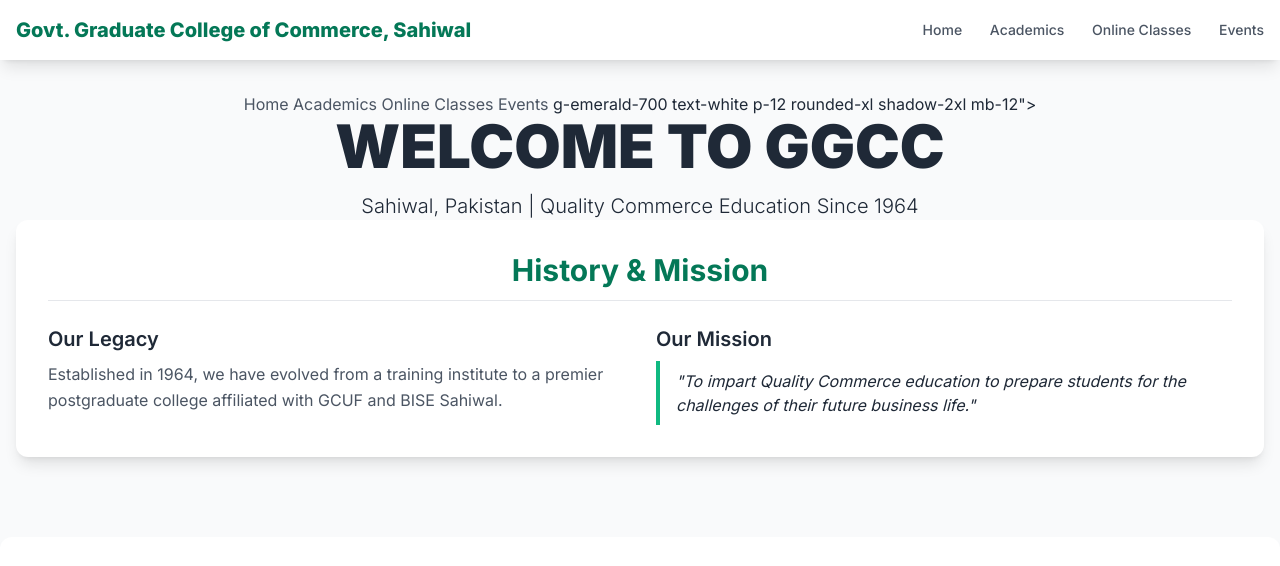
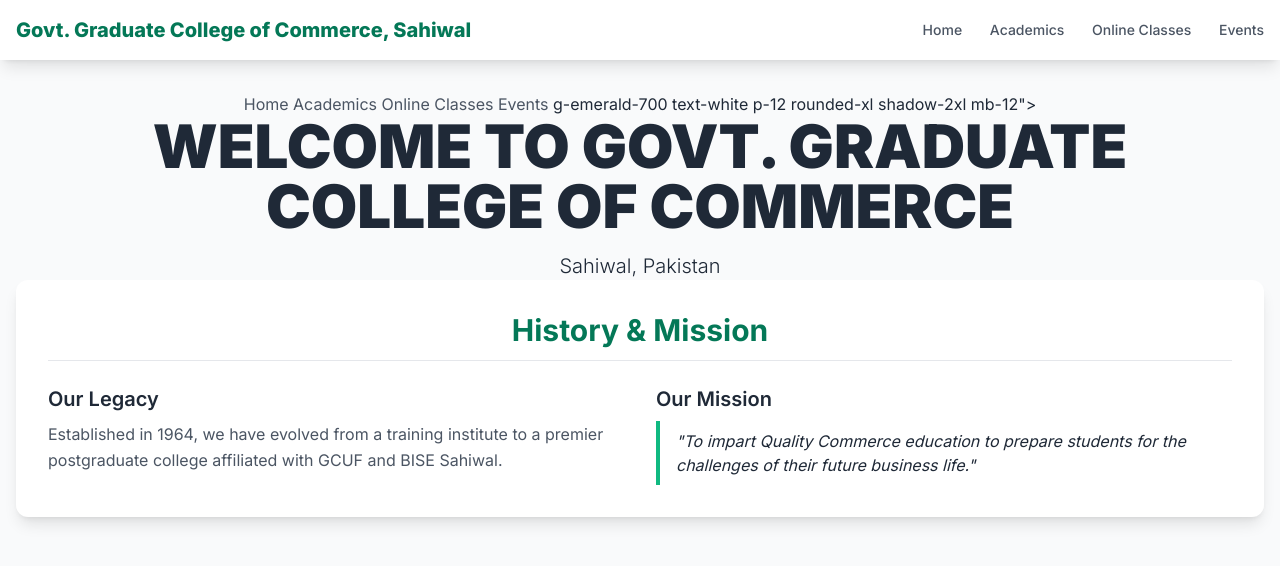
Before and after one commit to ggccswl/ggccswl, a plain HTML site: page index.html in a window 1280 px wide. Shown: the top 566 px of the page. Drawn offline with nearby package versions, Linux system fonts and the light colour scheme.

Commit message:
Update index.html

```diff
--- a/index.html
+++ b/index.html
@@ -27,8 +27,9 @@
     <a href="online-classes.html" class="text-gray-600">Online Classes</a>
     <a href="events.html" class="text-gray-600 hover:text-emerald-600">Events</a>
 </nav>g-emerald-700 text-white p-12 rounded-xl shadow-2xl mb-12">
-            <h2 class="text-4xl sm:text-6xl font-black mb-4 uppercase">Welcome to GGCC</h2>
-            <p class="text-xl font-light">Sahiwal, Pakistan | Quality Commerce Education Since 1964</p>
+            <h2 class="text-4xl sm:text-6xl font-black mb-4 uppercase">Welcome to Govt. Graduate College of Commerce</h2>
+            <p class="text-xl font-light">Sahiwal, Pakistan</p>
+                <p Quality Commerce Education Since 1964</p>
         </section>
 
         <section class="p-8 bg-white rounded-xl shadow-lg">
```
